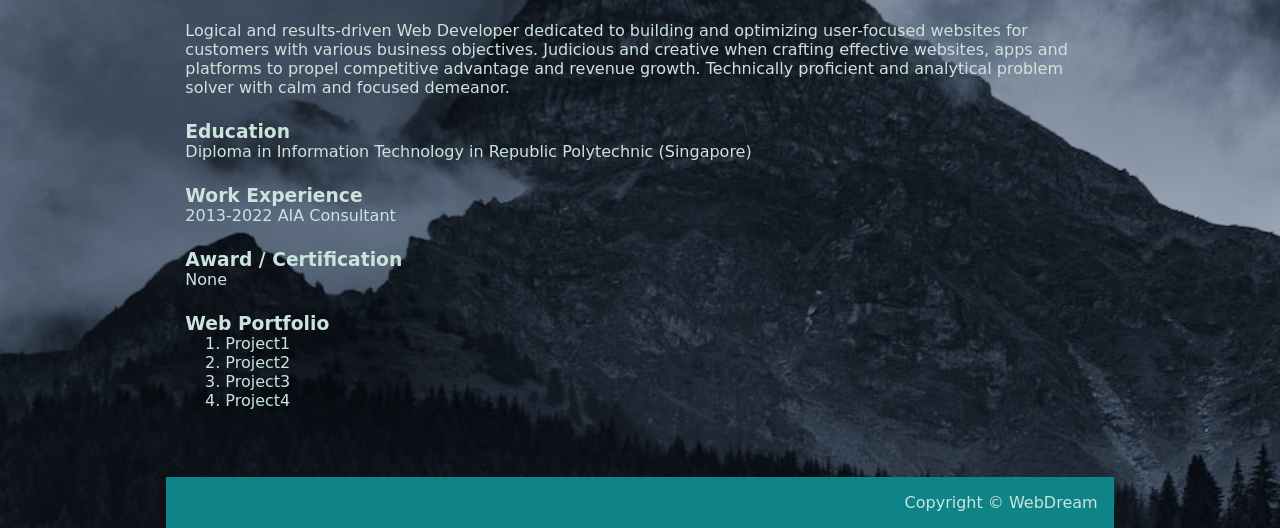
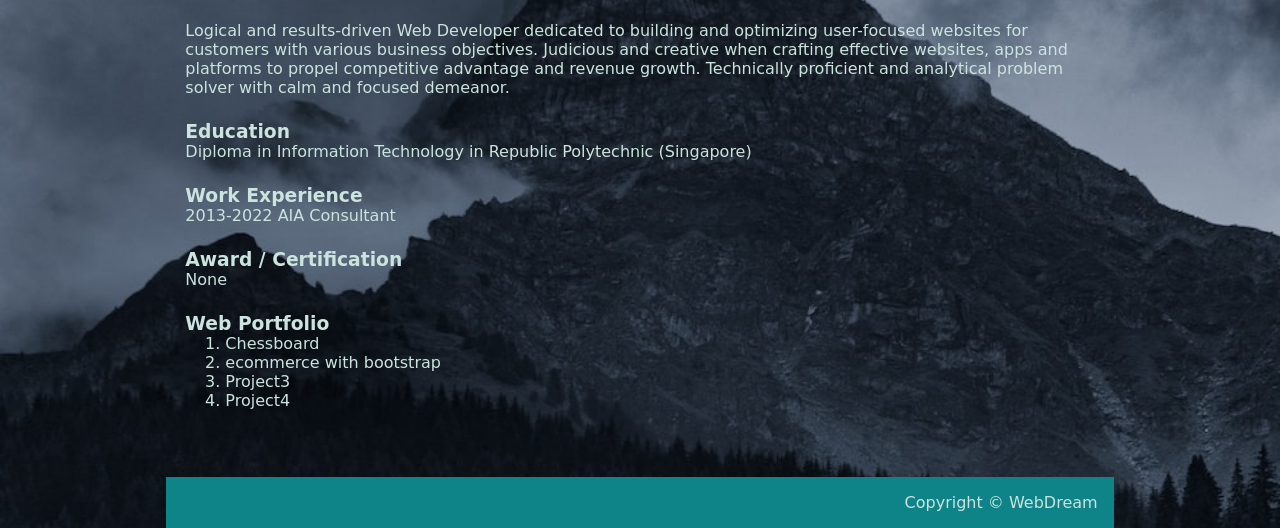
Before and after one commit to FaNkEiWu/WebDreamPortfolio, a plain HTML site: page index.html in a window 1280 px wide. Shown: the part 724-1252 px from the top of the page. Drawn offline with Linux system fonts and the light colour scheme; a web font is replaced by a local one.

Commit message:
link the project

```diff
--- a/index.html
+++ b/index.html
@@ -60,8 +60,8 @@
             <div>
                 <h3>Web Portfolio</h3>
                 <ol>
-                    <li><a href="index.html"></a>Project1</li>
-                    <li><a href="index.html"></a>Project2</li>
+                    <li><a href="webproject/Chessboard/index.html"></a>Chessboard</li>
+                    <li><a href="webproject/bootstrap/index.html"></a>ecommerce with bootstrap</li>
                     <li><a href="index.html"></a>Project3</li>
                     <li><a href="index.html"></a>Project4</li>
                 </ol>
```
